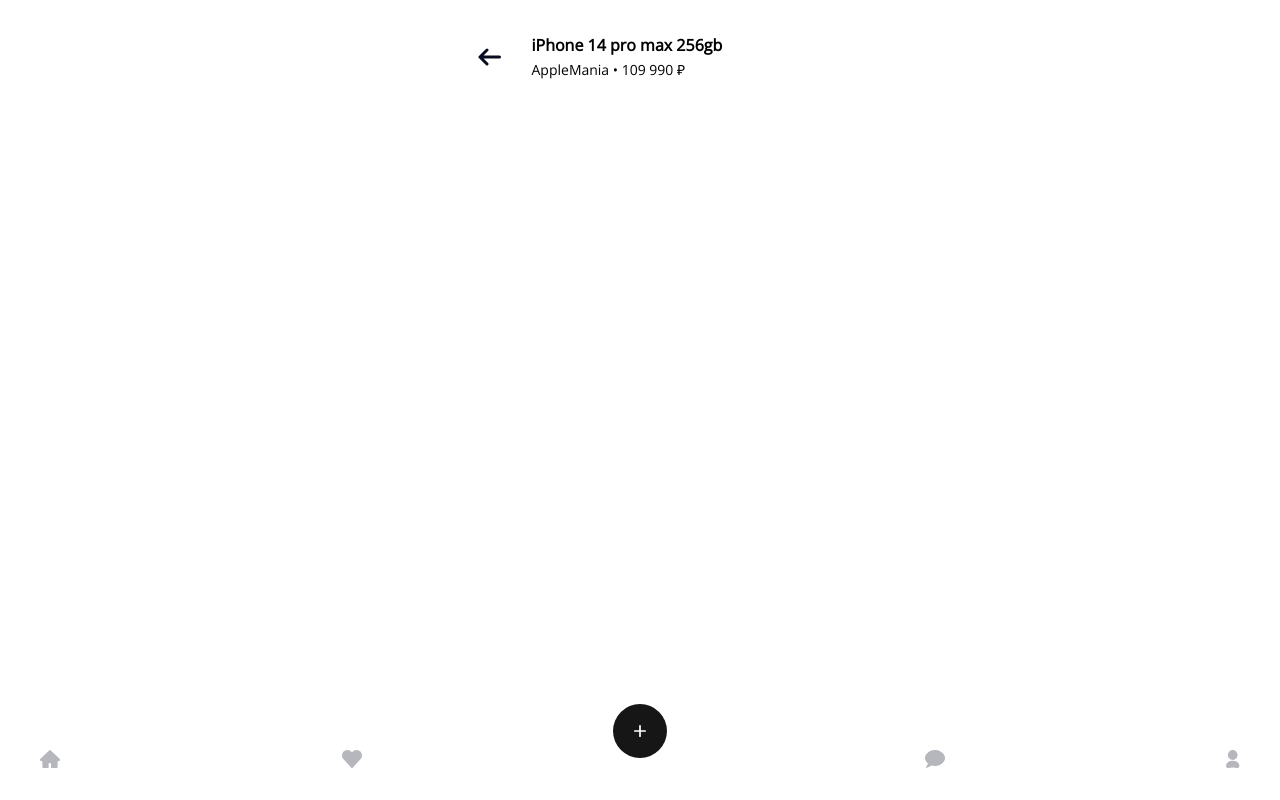
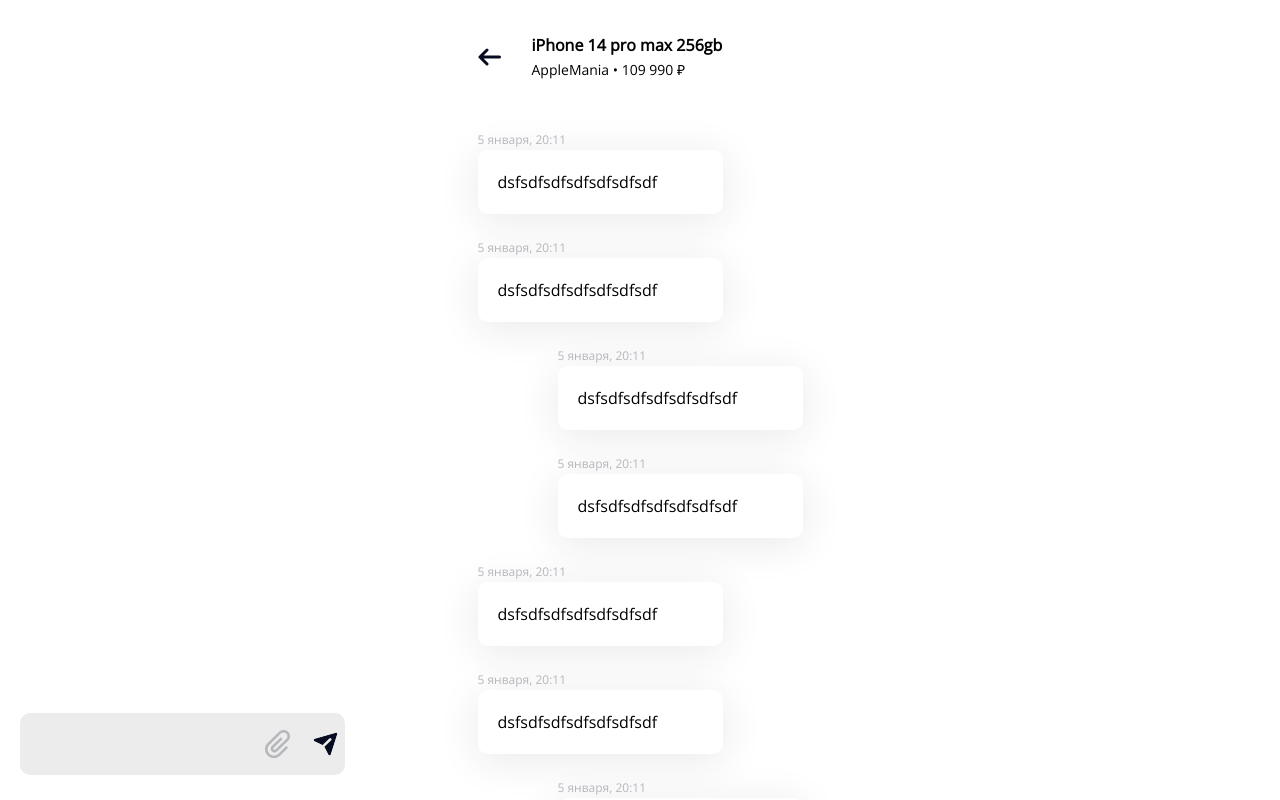
Before and after one commit to ASharksss/vezdesensmobile, a React (Create React App) app: page /dialog in a window 1280 px wide. Shown: the top 800 px of the page. Built offline with nearby package versions, Linux system fonts and the light colour scheme.

Commit message:
chat page

```diff
--- a/src/App.js
+++ b/src/App.js
@@ -3,26 +3,33 @@
 import Footer from "./components/Footer/Footer";
 import BoardPage from "./pages/BoardPage";
 import {BrowserRouter, Route, Routes} from "react-router-dom";
-import Layout from "./Layout";
 import ProfilePage from "./pages/ProfilePage";
 import MessagesPage from "./pages/MessagesPage";
 import DialogPage from "./pages/DialogPage";
+import LayoutHeader from "./LayoutFooter";
+import LayoutAll from "./LayoutAll";
+import LayoutFooter from "./LayoutFooter";
 
 function App() {
   return (
     <div className="container">
       <BrowserRouter>
         <Routes>
-          <Route element={<Layout/>}>
+
+          <Route element={<LayoutAll/>}>
             <Route path='/' element={<BoardPage/>}/>
-            <Route path='/cardPage' element={<CardPage/>}/>
-            <Route path='/cardPage' element={<CardPage/>}/>
           </Route>
-          <Route path='/profilePage' element={<ProfilePage/>}/>
-          <Route path='/messages' element={<MessagesPage/>}/>
+
+          <Route element={<LayoutFooter/>}>
+            <Route path='/profilePage' element={<ProfilePage/>}/>
+            <Route path='/messages' element={<MessagesPage/>}/>
+          </Route>
+
+          <Route path='/cardPage' element={<CardPage/>}/>
           <Route path='/dialog' element={<DialogPage/>}/>
+
         </Routes>
-        <Footer/>
+
       </BrowserRouter>
 
 
--- /dev/null
+++ b/src/LayoutAll.jsx
@@ -0,0 +1,16 @@
+import React from 'react';
+import Footer from "./components/Footer/Footer";
+import {Outlet} from "react-router";
+import Header from "./components/Header/Header";
+
+const LayoutHeader = () => {
+	return (
+		<div>
+			<Header/>
+			<Outlet/>
+			<Footer/>
+		</div>
+	);
+};
+
+export default LayoutHeader;
--- a/src/Layout.jsx
+++ b/src/LayoutFooter.jsx
@@ -3,13 +3,13 @@
 import {Outlet} from "react-router";
 import Header from "./components/Header/Header";
 
-const Layout = () => {
+const LayoutFooter = () => {
 	return (
 		<div>
-			<Header/>
 			<Outlet/>
+			<Footer/>
 		</div>
 	);
 };
 
-export default Layout;
+export default LayoutFooter;
--- /dev/null
+++ b/src/components/Dialog/DialogRecipient.jsx
@@ -0,0 +1,21 @@
+import React from 'react';
+
+const DialogRecipient = () => {
+  return (
+
+    <div className='mess dialog_recipient'>
+
+      <div className=''>
+        <span className='mess_time '>5 января, 20:11</span>
+        {/*<div className="tringle"></div>*/}
+        <div className="message_block">
+          dsfsdfsdfsdfsdfsdfsdf
+        </div>
+      </div>
+
+    </div>
+
+  );
+};
+
+export default DialogRecipient;
--- a/src/components/Dialog/DialogSender.jsx
+++ b/src/components/Dialog/DialogSender.jsx
@@ -2,9 +2,19 @@
 
 const DialogSender = () => {
   return (
-    <div className=''>
-      kzkzkzkzkzkkzkz
-    </div>
+
+      <div className=' mess dialog_sender'>
+        <div>
+          <span className='mess_time'>5 января, 20:11</span>
+          {/*<div className="tringle"></div>*/}
+          <div className="message_block">
+            dsfsdfsdfsdfsdfsdfsdf
+          </div>
+        </div>
+
+      </div>
+
+
   );
 };
 
--- a/src/components/Dialog/dialog.css
+++ b/src/components/Dialog/dialog.css
@@ -66,3 +66,53 @@
 .green {
     color: rgba(16, 201, 90, 1);
 }
+
+.mess {
+    width: 100%;
+    height: 100%;
+}
+
+.mess + .mess {
+    margin-top: 20px;
+}
+
+.mess_time {
+    color: rgba(181, 183, 189, 1);
+    font-size: 12px;
+}
+
+/* Dialog Sender*/
+
+
+.dialog_sender {
+    display: flex;
+    align-items: flex-end;
+
+
+}
+
+.tringle {
+    width: 0px;
+    height: 0px;
+    border-left: 15px solid transparent;
+    border-right: 0 solid transparent;
+    border-bottom: 15px solid rgba(255, 255, 255, 1);
+    box-shadow: 0px 6px 40px 0px rgba(38, 38, 38, 0.1);
+
+}
+
+.message_block {
+    width: 245px;
+    background-color: rgba(255, 255, 255, 1);
+    box-shadow: 0px 6px 40px 0px rgba(38, 38, 38, 0.1);
+    border-bottom-right-radius: 10px;
+    border-bottom-left-radius: 10px;
+    border-top-left-radius: 10px;
+    border-top-right-radius: 10px;
+    padding: 20px;
+}
+
+.dialog_recipient {
+    display: flex;
+    justify-content: flex-end;
+}
--- a/src/components/MyCard/MyCard.jsx
+++ b/src/components/MyCard/MyCard.jsx
@@ -24,12 +24,14 @@
   return (
 
     <>
-      <NavLink to='/cardPage' className='noLink'>
+
       <div className='myCard'>
         <div className=' flex'>
+          <NavLink to='/cardPage' className='noLink'>
             <div className="myCard_img">
               <img src={image} alt="" className='myCard_img-image'/>
             </div>
+          </NavLink>
           <div className="myCard_info">
             <div className="myCard_info-dop flex space-between">
               <span className='myCard_info-type'>Стандарт</span>
@@ -39,10 +41,12 @@
               open === true ?
                 <MoreSubMenu items={items} setOpen={setOpen}/> : null
             }
+            <NavLink to='/cardPage' className='noLink'>
               <div className="myCard_info-main">
                 <h1 className='myCard_info-title'>iPhone 14 pro max ...</h1>
                 <h1 className='myCard_info-price'>109 990 ₽</h1>
               </div>
+
               <div className="myCard_info-footer">
                 <span className=''>Осталось: </span><span className=''>23 дня </span>
                 <div className="myCard_info-icons flex">
@@ -56,10 +60,11 @@
                   </div>
                 </div>
               </div>
+            </NavLink>
           </div>
         </div>
       </div>
-      </NavLink>
+
 
     </>
 
--- a/src/pages/CardPage.jsx
+++ b/src/pages/CardPage.jsx
@@ -14,14 +14,17 @@
 import Breadcrumbs from "../components/Breadcrumbs/Breadcrumbs";
 import Backbtn from "../ui/Backbtn";
 import {NavLink} from "react-router-dom";
+import {useNavigate} from "react-router";
 
 const CardPage = () => {
+  const navigate = useNavigate()
+
   return (
     <div className='card_page'>
       <div className='wrapper'>
         <div className="card_header">
           <div className="flex space-between">
-            <img src={back_icon} alt=""/>
+            <img src={back_icon} alt="" onClick={() => navigate(-1)}/>
             <div className="flex">
               <img className='card_icon' src={share_icon} alt=""/>
               <img className='card_icon' src={favorite_icon} alt=""/>
@@ -43,7 +46,7 @@
               <img className='card_images_img' src={original} alt=""/>
             </div>
           </Carousel>*/}
-          <img className='card_images_img' src={original} alt=""/>
+          <img className='card_images_img' src={original} alt="" />
 
         </div>
         <h1 className='card_title'>iPhone 14 pro max 256gb</h1>
--- a/src/pages/DialogPage.jsx
+++ b/src/pages/DialogPage.jsx
@@ -1,19 +1,41 @@
 import React from 'react';
 import backbtn from '../asserts/cardPage/back_arrow.svg'
+import DialogSender from "../components/Dialog/DialogSender";
+import DialogRecipient from "../components/Dialog/DialogRecipient";
+import attach_icon from '../asserts/messages/attach_icon.svg'
+import send_icon from '../asserts/messages/send_icon.svg'
+import {useNavigate} from "react-router";
 
 const DialogPage = () => {
+
+  const navigate = useNavigate()
+
   return (
     <div className='chatPage'>
       <div className="chat_page-header flex">
-        <img src={backbtn} alt=""/>
+        <img src={backbtn} alt="" onClick={() => navigate(-1)}/>
         <div className="chat_info">
           <h1 className='chat_info-title'>iPhone 14 pro max 256gb</h1>
           <span className='chat_info-subtitle'>AppleMania • 109 990 ₽</span>
         </div>
       </div>
-
-
-
+      <div className="chat_list">
+        <DialogSender/>
+        <DialogSender/>
+        <DialogRecipient/>
+        <DialogRecipient/>
+        <DialogSender/>
+        <DialogSender/>
+        <DialogRecipient/>
+        <DialogRecipient/>
+      </div>
+      <div className=" flex chat_input">
+        <textarea rows='1' className='chat_textarea'/>
+        <div className='flex'>
+          <img src={attach_icon} alt="" className='chat_icon'/>
+          <img src={send_icon} alt="" className='chat_icon'/>
+        </div>
+      </div>
     </div>
   );
 };
--- a/src/pages/pages.css
+++ b/src/pages/pages.css
@@ -192,6 +192,7 @@
 /* Dialog Page */
 
 .chatPage {
+    position: relative;
     padding: 33px 25px;
 }
 
@@ -206,3 +207,33 @@
 .chat_info {
     margin-left: 31px;
 }
+
+.chat_list {
+    margin-top: 45px;
+    margin-bottom: 100px;
+}
+
+.chat_input {
+    margin-top: 40px;
+    width: 325px;
+    position: fixed;
+    bottom: 25px;
+    left: 20px;
+    padding: 17px;
+    background-color: rgba(236, 236, 236, 1);
+    border-radius: 10px;
+}
+
+.chat_textarea {
+    width: 100%;
+    height: 100%;
+    background-color: transparent;
+
+    border: none;
+    resize: none;
+    outline: none;
+}
+
+.chat_icon {
+    margin-right: 21px;
+}
```
Also changed, not shown: src/asserts/messages/attach_icon.svg (added), src/asserts/messages/send_icon.svg (added). Lines whose indentation alone changed are shown as unchanged.
